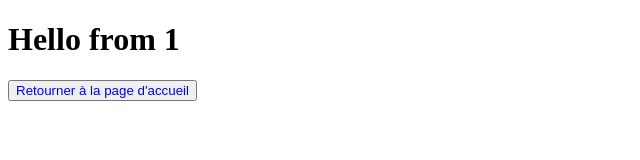
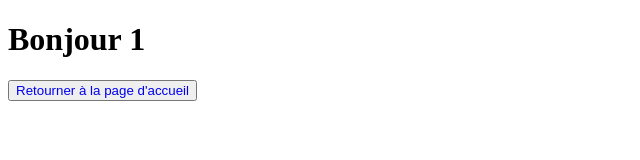
Before and after one commit to Samy572/burger-shop, a React (Vite) app: page /order/1 in a window 1280 px wide. Shown: the top 160 px of the page, without its empty margins (0-640 px from the left). Built offline with nearby package versions, Linux system fonts and the light colour scheme.

Commit message:
✏️ Fix typo OrderPage

```diff
--- a/src/components/pages/order/OrderPage.jsx
+++ b/src/components/pages/order/OrderPage.jsx
@@ -6,7 +6,7 @@ const OrderPage = () => {
 
 	return (
 		<>
-			<h1>Hello from {username}</h1>
+			<h1>Bonjour {username}</h1>
 			<button>
 				<Link to="/">{"Retourner à la page d'accueil"}</Link>
 			</button>
```
